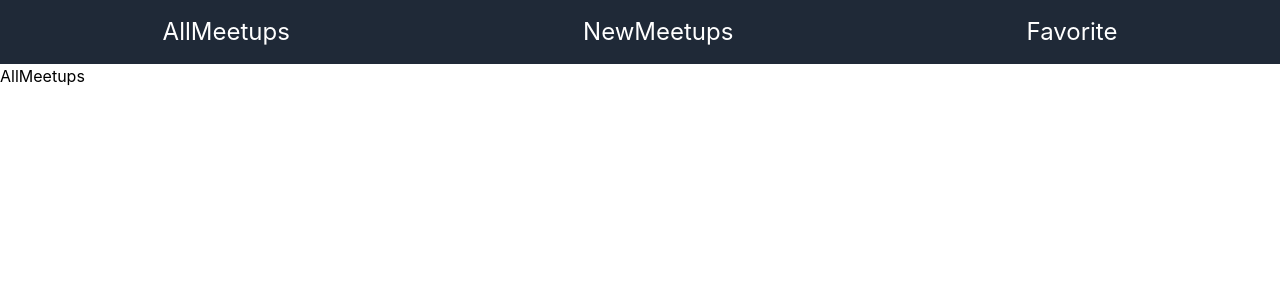
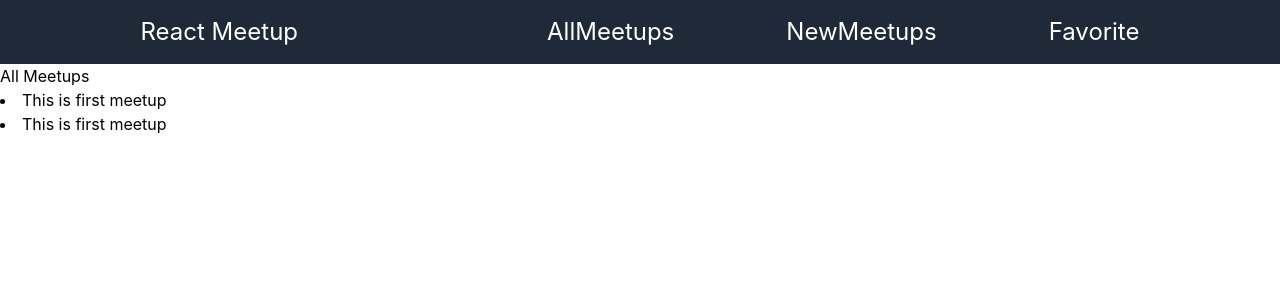
Before and after one commit to hardik6869/React-Meetup-App, a React (Create React App) app: page / in a window 1280 px wide. Shown: the top 300 px of the page. Built offline with nearby package versions, Linux system fonts and the light colour scheme.

Commit message:
List of data & component

```diff
--- a/src/components/layout/MainNavigation.jsx
+++ b/src/components/layout/MainNavigation.jsx
@@ -3,8 +3,9 @@ import { Link } from "react-router-dom";
 
 const MainNavigation = () => {
   return (
-    <nav>
-      <ul className="flex justify-around text-2xl p-4 bg-gray-800 text-white">
+    <nav className="flex justify-around text-2xl p-4 bg-gray-800 text-white">
+      <div> React Meetup</div>
+      <ul className="flex space-x-28">
         <li>
           <Link to={"/"}> AllMeetups </Link>
         </li>
--- a/src/components/pages/AllMeetups.jsx
+++ b/src/components/pages/AllMeetups.jsx
@@ -1,7 +1,35 @@
 import React from "react";
 
+const DATA = [
+  {
+    id: "1",
+    title: "This is first meetup",
+    image:
+      "https://encrypted-tbn0.gstatic.com/images?q=tbn:ANd9GcRQBQQfBzEsqTN91MHwdukq0yaBxWIcn5RjUw&usqp=CAU",
+    address: "meetupstreet 5, 1234565 meetup city",
+    description:
+      "This is first, amazing meetup which you definitely should not miss ",
+  },
+  {
+    id: "2",
+    title: "This is first meetup",
+    image:
+      "https://encrypted-tbn0.gstatic.com/images?q=tbn:ANd9GcRnZIKelxCg9Y2-fjyU42vBP_jBRLuDJukaaA&usqp=CAU  ",
+    address: "meetupstreet 2, 4565789 meetup city",
+    description:
+      "This is first, amazing meetup which you definitely should not miss ",
+  },
+];
+
 const AllMeetups = () => {
-  return <div>AllMeetups</div>;
+  return (
+    <section className="md:container md:mx-auto">
+      <h1> All Meetups </h1>
+      {DATA.map((meetup, index) => {
+        return <li key={meetup.id}>{meetup.title}</li>;
+      })}
+    </section>
+  );
 };
 
 export default AllMeetups;
```
